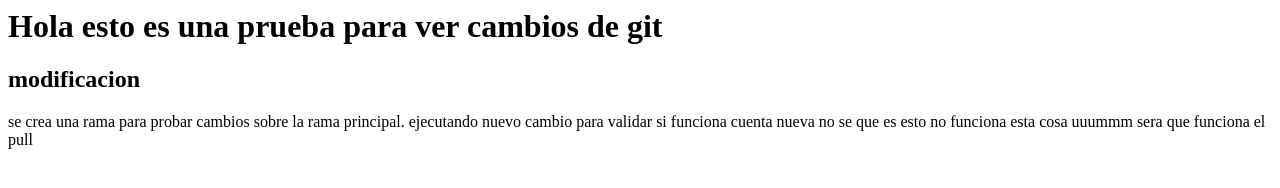
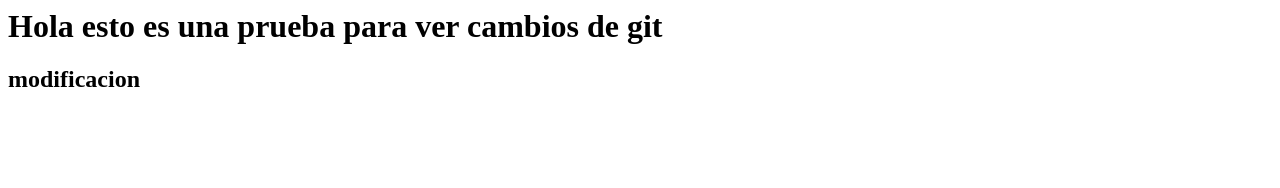
Before and after one commit to Camilo-Rubiano/Prueba-Git, a plain HTML site: page index.html in a window 1280 px wide. Drawn offline with Linux system fonts and the light colour scheme.

Commit message:
se elimina codigo

```diff
--- a/index.html
+++ b/index.html
@@ -8,10 +8,6 @@
 <body>
     <h1>Hola esto es una prueba  para ver cambios de git</h1>
     <h2>modificacion</h2>
-    se crea una rama para probar cambios sobre la rama principal.
 
-    ejecutando nuevo cambio para validar si funciona cuenta nueva
-        no se que es esto no funciona esta  cosa
-        uuummm sera que funciona el pull
 <body>
 </html>
```
